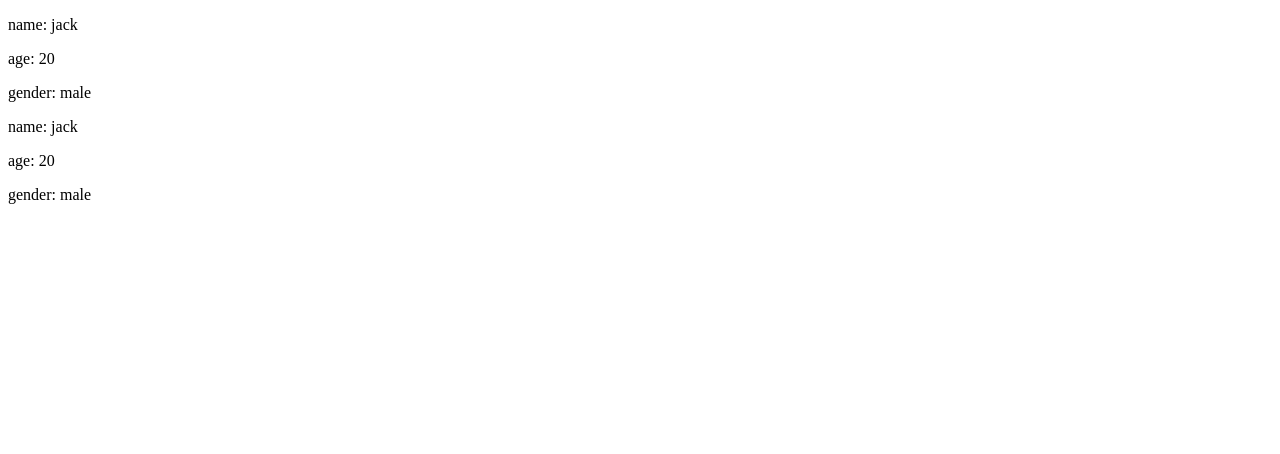
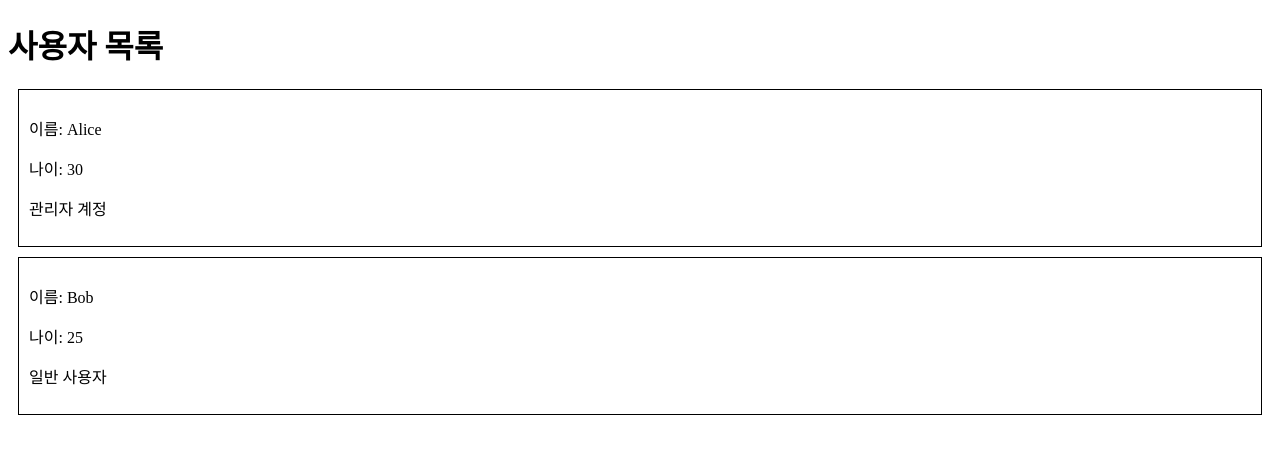
Before and after one commit to kwantke/reactjs_typescript, a React (Vite) app: page / in a window 1280 px wide. Shown: the top 454 px of the page. Built offline with nearby package versions, Linux system fonts and the light colour scheme.

Commit message:
(미션) UserProfile 만들기

```diff
--- a/src/App.tsx
+++ b/src/App.tsx
@@ -1,18 +1,27 @@
-import User from "./components/User";
-import User2 from "./components/User2";
+// ✅ 1️⃣ UserProfile 컴포넌트 구현
+interface UserProfileProps {
+  name: string;
+  age: number;
+  isAdmin: boolean;
+}
 
-export default function App() {
-  const userObj = {
-    name: "jack",
-    age: 20,
-    gender: "male",
-  };
-
+function UserProfile({ name, age, isAdmin }: UserProfileProps) {
   return (
-    <>
-      <User userObj={userObj} />
-      <User2 {...userObj} />
-      {/*<User2 name={"jack"} age={20} gender={"male"} />*/}
-    </>
+    <div style={{ border: "1px solid black", padding: "10px", margin: "10px" }}>
+      <p>이름: {name}</p>
+      <p>나이: {age}</p>
+      <p>{isAdmin ? "관리자 계정" : "일반 사용자"}</p>
+    </div>
   );
 }
+
+// ✅ 2️⃣ UserProfile 컴포넌트 사용
+export default function App() {
+  return (
+    <div>
+      <h1>사용자 목록</h1>
+      <UserProfile name="Alice" age={30} isAdmin={true} />
+      <UserProfile name="Bob" age={25} isAdmin={false} />
+    </div>
+  );
+}
```
